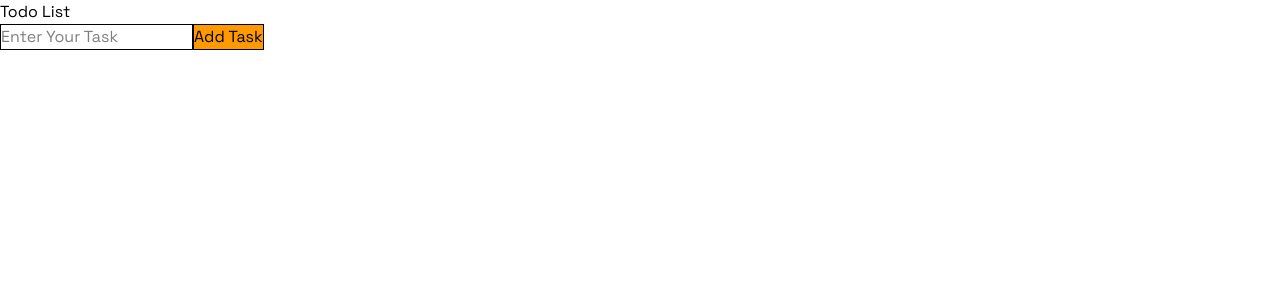
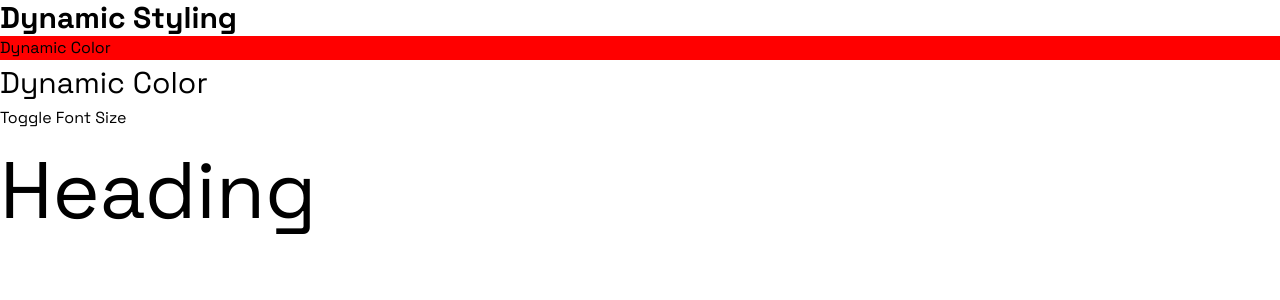
Before and after one commit to elishabhatti/angular-app, an Angular app: page / in a window 1280 px wide. Shown: the top 300 px of the page. Built offline with nearby package versions, Linux system fonts and the light colour scheme.

Commit message:
dynamic styling in angular

```diff
--- a/src/app/app.html
+++ b/src/app/app.html
@@ -1,19 +1,7 @@
-<h1>Todo List</h1>
+<h1 class="text-3xl font-bold">Dynamic Styling</h1>
 
-<input
-  type="text"
-  class="border"
-  [(ngModel)]="task"
-  placeholder="Enter Your Task"
-/>
-<button class="bg-amber-500 border" (click)="addTask()">Add Task</button>
-<h1>{{task}}</h1>
-@for(task of taskList; track task.id) {
-<div class="flex gap-2">
-  <p>{{task.id}}.</p>
-  <p>{{task.task}}</p>
-  <button class="bg-black border text-white" (click)="deleteTask(task.id)">
-    Del
-  </button>
-</div>
-}
+<h1 [style.backgroundColor]="bgColor">Dynamic Color</h1>
+<h1 [style.fontSize.px]="fontSize">Dynamic Color</h1>
+<button (click)="updateHeadingSize()">Toggle Font Size</button>
+
+<h1 [style.fontSize]="!zoom ? headingSizeBig : headingSizeSmall">Heading</h1>
--- a/src/app/app.ts
+++ b/src/app/app.ts
@@ -1,21 +1,20 @@
 import { Component } from '@angular/core';
-import { FormsModule } from '@angular/forms';
 
 @Component({
   selector: 'app-root',
-  imports: [FormsModule],
+  imports: [],
   templateUrl: './app.html',
   styleUrl: './app.css',
 })
 export class App {
-  task = '';
-  taskList: { id: number; task: string }[] = [];
+  bgColor: string = 'red';
+  fontSize: string = '30';
+  headingSizeBig: string = '80px';
+  headingSizeSmall: string = '40px';
 
-  addTask() {
-    this.taskList.push({ id: this.taskList.length + 1, task: this.task });
-    this.task = '';
-  }
-  deleteTask(taskId: number) {
-    this.taskList = this.taskList.filter((item) => item.id != taskId);
+  zoom: boolean = false;
+
+  updateHeadingSize() {
+    this.zoom = !this.zoom;
   }
 }
```
